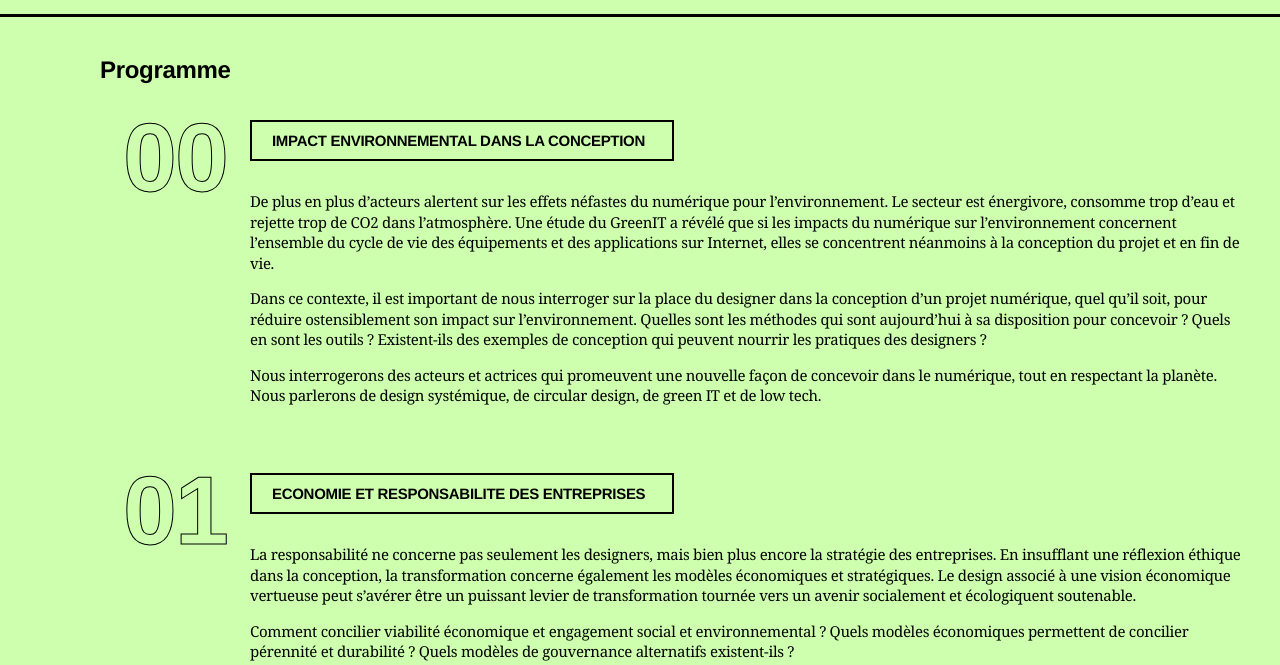
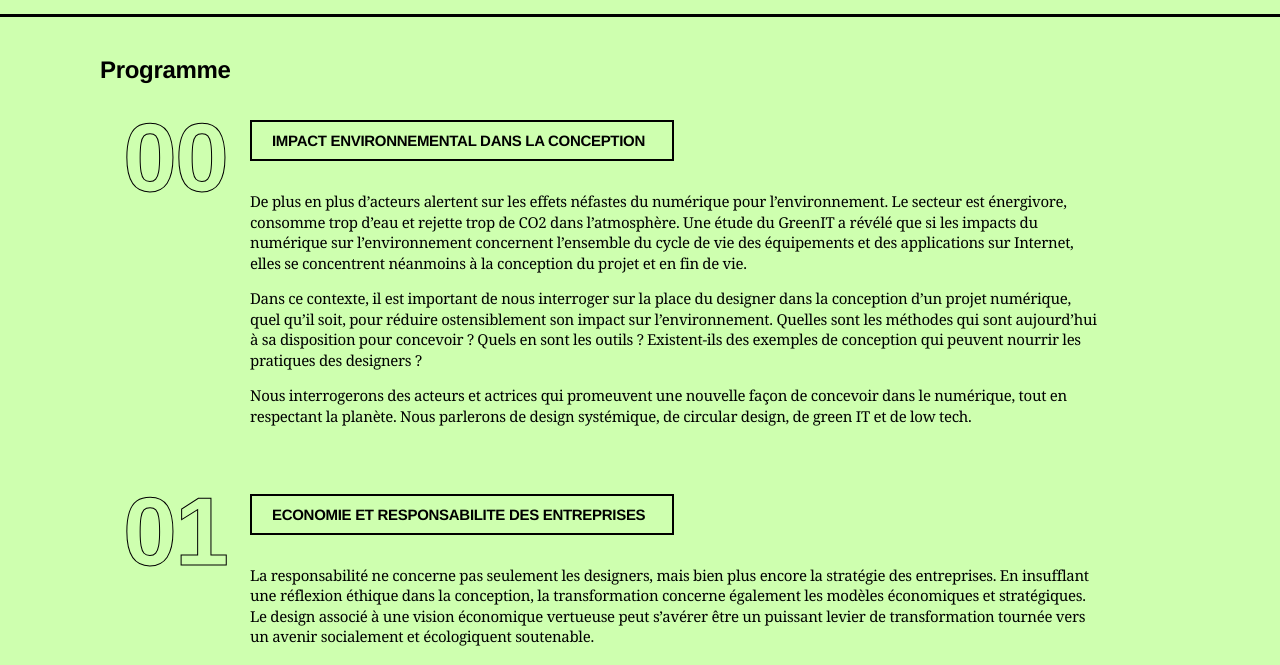
Before and after one commit to Osedea/ethics-by-design_website, a Gatsby site: page /programme in a window 1280 px wide. Shown: the part 84-749 px from the top of the page. Built offline with nearby package versions, Linux system fonts and the light colour scheme; Gatsby itself is replaced by a stand-in of ours.

Commit message:
Fix numbered list width

```diff
--- a/src/components/numbered-list.module.css
+++ b/src/components/numbered-list.module.css
@@ -1,6 +1,6 @@
 .numbered ol {
   width: 100%;
-  max-width: 1000px;
+  max-width: 850px; /* max width is 1000px - 150px padding that is reserved for numbers */
   counter-reset: list-item, decimal-leading-zero;
   list-style: none;
   padding-left: 150px;
```
